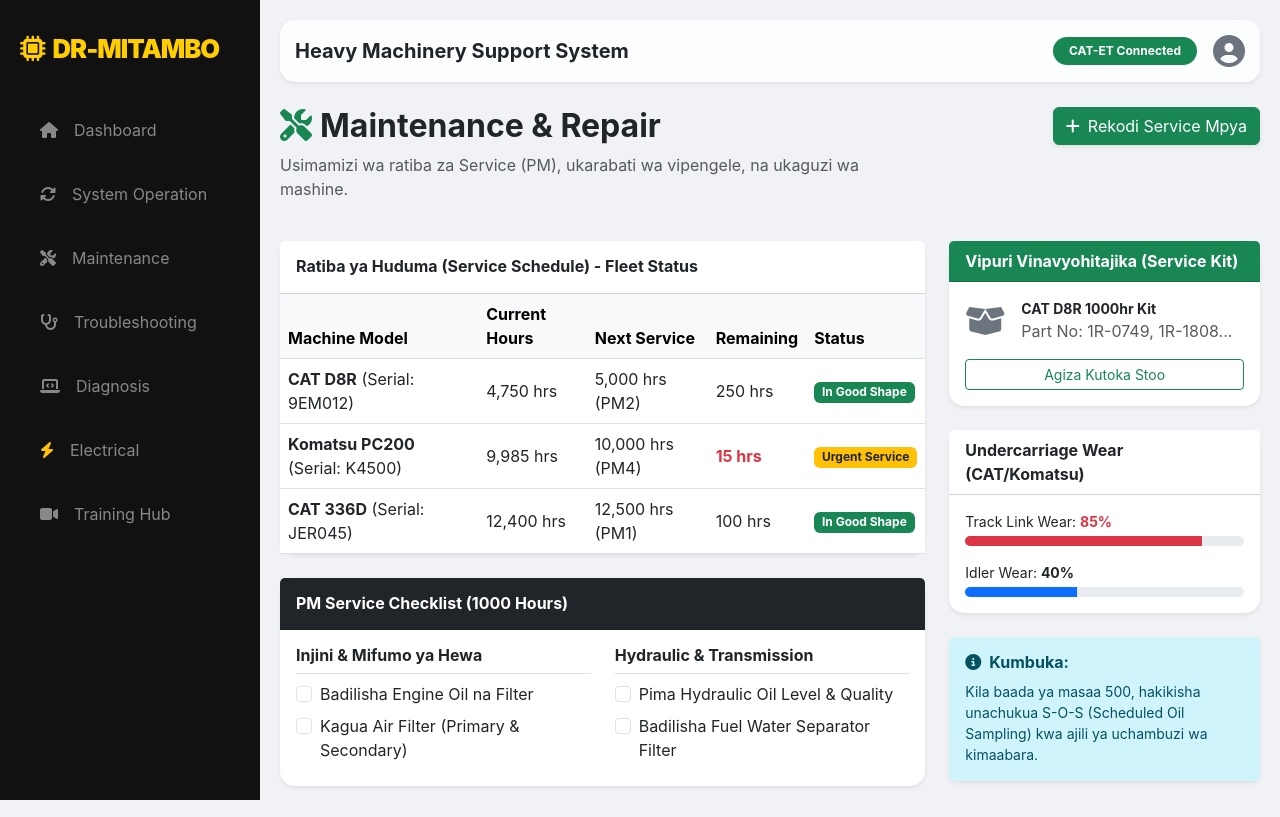
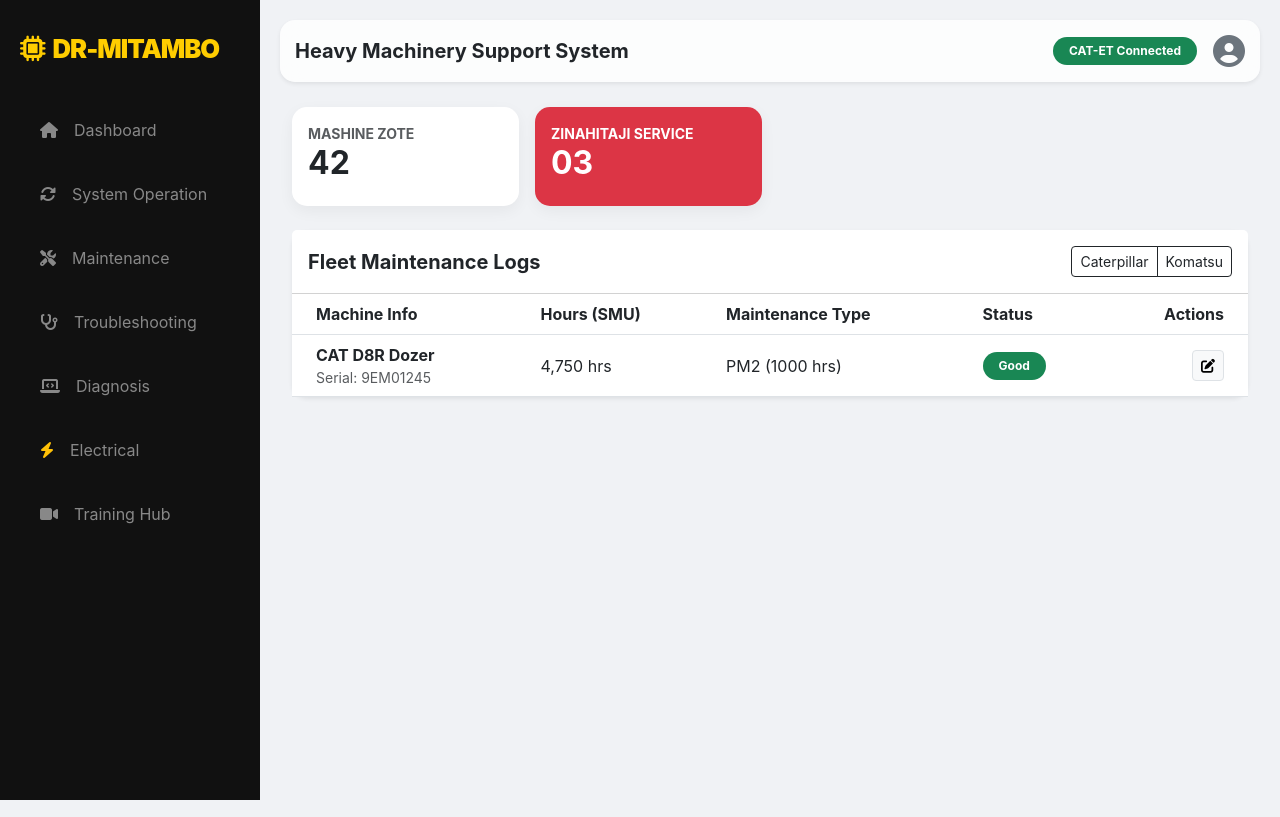
Before and after one commit to benmass1/doctor-mitambo, a Python web app: template app/templates/maintenance.html in a window 1280 px wide. Run offline with Jinja, Linux system fonts and the light colour scheme; the template is opened without the code that fills it, so the values that code supplies are empty.

Commit message:
Update maintenance.html

```diff
--- a/app/templates/maintenance.html
+++ b/app/templates/maintenance.html
@@ -1,136 +1,57 @@
 {% extends "base.html" %}
-
 {% block content %}
-<div class="container-fluid px-0">
-    <div class="row mb-4">
-        <div class="col-md-8">
-            <h2 class="fw-bold"><i class="fas fa-tools text-success me-2"></i>Maintenance & Repair</h2>
-            <p class="text-muted">Usimamizi wa ratiba za Service (PM), ukarabati wa vipengele, na ukaguzi wa mashine.</p>
+<div class="container-fluid">
+    <div class="row g-3 mb-4">
+        <div class="col-md-3">
+            <div class="card p-3 bg-white">
+                <small class="text-muted fw-bold">MASHINE ZOTE</small>
+                <h2 class="fw-bold">42</h2>
             </div>
-        <div class="col-md-4 text-md-end">
-            <button class="btn btn-success shadow-sm"><i class="fas fa-plus me-2"></i>Rekodi Service Mpya</button>
+        </div>
+        <div class="col-md-3">
+            <div class="card p-3 bg-danger text-white">
+                <small class="fw-bold">ZINAHITAJI SERVICE</small>
+                <h2 class="fw-bold">03</h2>
+            </div>
         </div>
     </div>
 
-    <div class="row g-4">
-        <div class="col-md-8">
-            <div class="card border-0 shadow-sm mb-4">
-                <div class="card-header bg-white py-3">
-                    <h6 class="fw-bold mb-0">Ratiba ya Huduma (Service Schedule) - Fleet Status</h6>
+    <div class="card shadow-sm border-0">
+        <div class="card-header bg-white py-3 d-flex justify-content-between align-items-center">
+            <h5 class="fw-bold m-0 text-dark">Fleet Maintenance Logs</h5>
+            <div class="btn-group">
+                <button class="btn btn-sm btn-outline-dark">Caterpillar</button>
+                <button class="btn btn-sm btn-outline-dark">Komatsu</button>
             </div>
-                <div class="card-body p-0">
+        </div>
         <div class="table-responsive">
             <table class="table table-hover align-middle mb-0">
-                            <thead class="table-light">
+                <thead class="bg-light">
                     <tr>
-                                    <th>Machine Model</th>
-                                    <th>Current Hours</th>
-                                    <th>Next Service</th>
-                                    <th>Remaining</th>
+                        <th class="ps-4">Machine Info</th>
+                        <th>Hours (SMU)</th>
+                        <th>Maintenance Type</th>
                         <th>Status</th>
+                        <th class="text-end pe-4">Actions</th>
                     </tr>
                 </thead>
                 <tbody>
                     <tr>
-                                    <td><span class="fw-bold">CAT D8R</span> (Serial: 9EM012)</td>
+                        <td class="ps-4">
+                            <div class="fw-bold text-dark">CAT D8R Dozer</div>
+                            <div class="small text-muted">Serial: 9EM01245</div>
+                        </td>
                         <td>4,750 hrs</td>
-                                    <td>5,000 hrs (PM2)</td>
-                                    <td>250 hrs</td>
-                                    <td><span class="badge bg-success">In Good Shape</span></td>
-                                </tr>
-                                <tr>
-                                    <td><span class="fw-bold">Komatsu PC200</span> (Serial: K4500)</td>
-                                    <td>9,985 hrs</td>
-                                    <td>10,000 hrs (PM4)</td>
-                                    <td><span class="text-danger fw-bold">15 hrs</span></td>
-                                    <td><span class="badge bg-warning text-dark">Urgent Service</span></td>
-                                </tr>
-                                <tr>
-                                    <td><span class="fw-bold">CAT 336D</span> (Serial: JER045)</td>
-                                    <td>12,400 hrs</td>
-                                    <td>12,500 hrs (PM1)</td>
-                                    <td>100 hrs</td>
-                                    <td><span class="badge bg-success">In Good Shape</span></td>
+                        <td>PM2 (1000 hrs)</td>
+                        <td><span class="badge bg-success py-2 px-3 rounded-pill">Good</span></td>
+                        <td class="text-end pe-4">
+                            <button class="btn btn-sm btn-light border"><i class="fas fa-edit"></i></button>
+                        </td>
                     </tr>
                 </tbody>
             </table>
         </div>
     </div>
-            </div>
 
-            <div class="card border-0 shadow-sm">
-                <div class="card-header bg-dark text-white py-3">
-                    <h6 class="fw-bold mb-0">PM Service Checklist (1000 Hours)</h6>
-                </div>
-                <div class="card-body">
-                    <div class="row">
-                        <div class="col-md-6">
-                            <h6 class="fw-bold border-bottom pb-2">Injini & Mifumo ya Hewa</h6>
-                            <div class="form-check mb-2">
-                                <input class="form-check-input" type="checkbox" id="check1">
-                                <label class="form-check-label" for="check1">Badilisha Engine Oil na Filter</label>
-                            </div>
-                            <div class="form-check mb-2">
-                                <input class="form-check-input" type="checkbox" id="check2">
-                                <label class="form-check-label" for="check2">Kagua Air Filter (Primary & Secondary)</label>
-                            </div>
-                        </div>
-                        <div class="col-md-6">
-                            <h6 class="fw-bold border-bottom pb-2">Hydraulic & Transmission</h6>
-                            <div class="form-check mb-2">
-                                <input class="form-check-input" type="checkbox" id="check3">
-                                <label class="form-check-label" for="check3">Pima Hydraulic Oil Level & Quality</label>
-                            </div>
-                            <div class="form-check mb-2">
-                                <input class="form-check-input" type="checkbox" id="check4">
-                                <label class="form-check-label" for="check4">Badilisha Fuel Water Separator Filter</label>
-                            </div>
-                        </div>
-                    </div>
-                </div>
-            </div>
-        </div>
-
-        <div class="col-md-4">
-            <div class="card border-0 shadow-sm mb-4">
-                <div class="card-header bg-success text-white fw-bold">
-                    Vipuri Vinavyohitajika (Service Kit)
-                </div>
-                <div class="card-body">
-                    <div class="d-flex align-items-center mb-3">
-                        <i class="fas fa-box-open fa-2x text-secondary me-3"></i>
-                        <div>
-                            <p class="mb-0 small fw-bold">CAT D8R 1000hr Kit</p>
-                            <p class="mb-0 x-small text-muted">Part No: 1R-0749, 1R-1808...</p>
-                        </div>
-                    </div>
-                    <button class="btn btn-sm btn-outline-success w-100">Agiza Kutoka Stoo</button>
-                </div>
-            </div>
-
-            <div class="card border-0 shadow-sm mb-4">
-                <div class="card-header bg-white fw-bold">
-                    Undercarriage Wear (CAT/Komatsu)
-                </div>
-                <div class="card-body p-0">
-                    <div class="p-3">
-                        <p class="small mb-1">Track Link Wear: <span class="fw-bold text-danger">85%</span></p>
-                        <div class="progress mb-3" style="height: 10px;">
-                            <div class="progress-bar bg-danger" role="progressbar" style="width: 85%"></div>
-                        </div>
-                        <p class="small mb-1">Idler Wear: <span class="fw-bold">40%</span></p>
-                        <div class="progress" style="height: 10px;">
-                            <div class="progress-bar bg-primary" role="progressbar" style="width: 40%"></div>
-                        </div>
-                    </div>
-                </div>
-            </div>
-
-            <div class="alert alert-info border-0 shadow-sm">
-                <h6 class="fw-bold"><i class="fas fa-info-circle me-2"></i>Kumbuka:</h6>
-                <p class="small mb-0">Kila baada ya masaa 500, hakikisha unachukua S-O-S (Scheduled Oil Sampling) kwa ajili ya uchambuzi wa kimaabara.</p>
-            </div>
-        </div>
-    </div>
 </div>
 {% endblock %}
```
Lines whose indentation alone changed are shown as unchanged.
